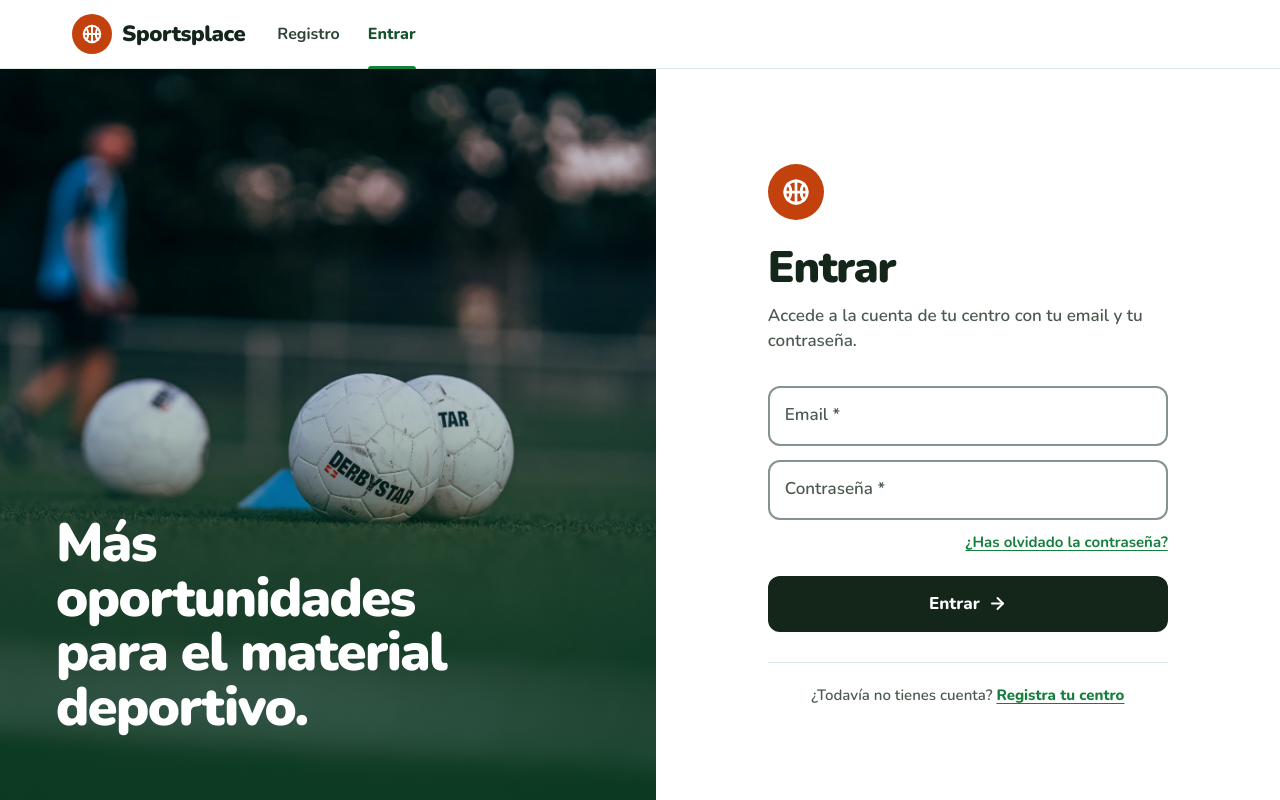
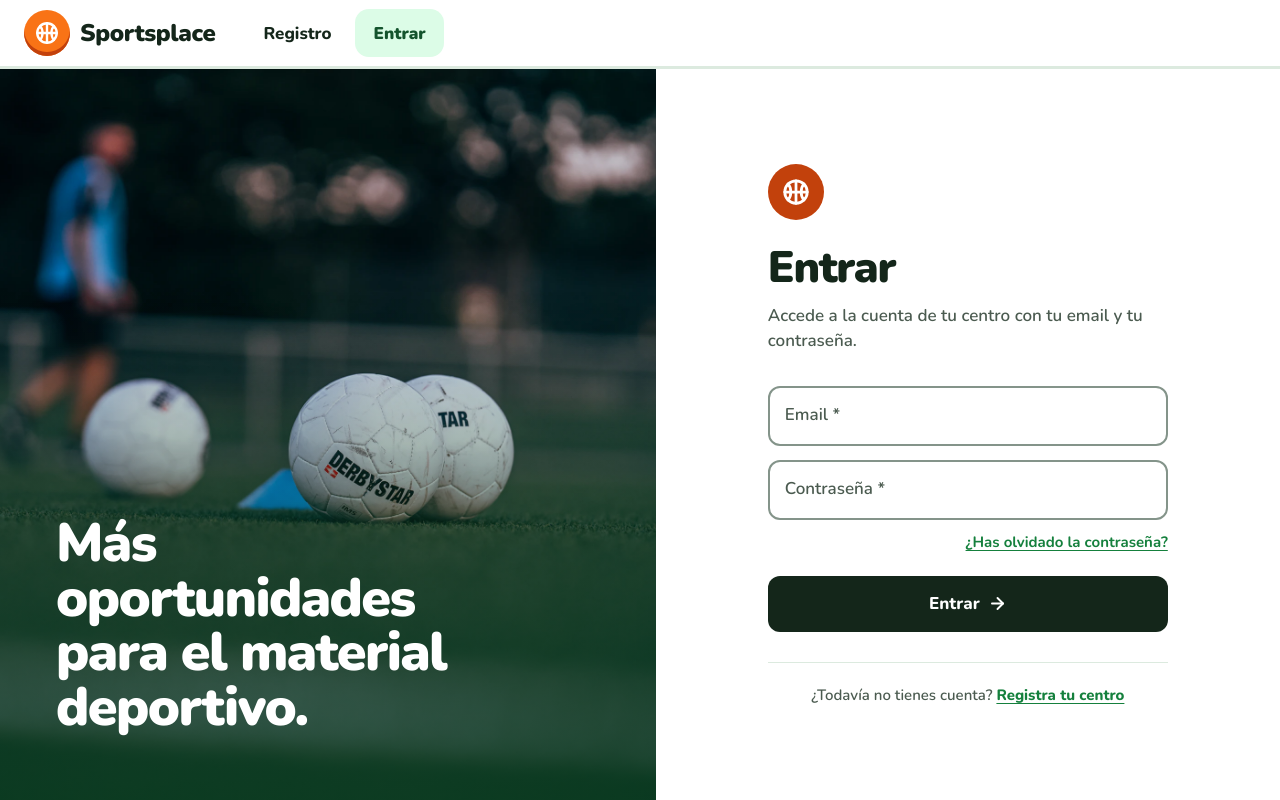
Before and after one commit to UB-ES-A4-2026/sportsplace, a React (Vite) app in the folder frontend/: page /entrar in a window 1280 px wide. Built offline with nearby package versions, Linux system fonts and the light colour scheme.

Commit message:
Diseño con vida: cabecera de Lucía (enlaces con fondo verde claro el activo, logo con pisada e iniciales del centro)

```diff
--- a/frontend/src/components/Layout.jsx
+++ b/frontend/src/components/Layout.jsx
@@ -1,4 +1,4 @@
-import { ClipboardList, Menu, Package, Plus, Search, X } from 'lucide-react';
+import { Box, Menu, Plus, Search, SquareMenu, X } from 'lucide-react';
 import { useEffect, useRef, useState } from 'react';
 import { Link, NavLink, Outlet, useLocation } from 'react-router';
 import { useAuth } from '../auth/useAuth.js';
@@ -37,12 +37,13 @@ export default function Layout() {
 
   return (
     <>
-      <header className="cabecera">
+      {/* Sin sesión (portada, registro, /entrar) la barra es más baja: solo lleva «Registro» y «Entrar». */}
+      <header className={usuario ? 'cabecera' : 'cabecera cabecera-publica'}>
         <div className="cabecera-contenido">
           {/* US-96 CA1: con sesión, el logo lleva al catálogo. Mientras se comprueba la sesión guardada (al recargar o
               entrar por una URL) ya apunta a /catalogo; si la sesión no vale, la ruta privada lleva a /entrar. */}
           <Link to={usuario || cargando ? '/catalogo' : '/'} className="brand">
-            <span className="brand-mark" aria-hidden="true"><IconoDeporte nombre="baloncesto" tamano={22} color="#fff" grosor={2.2} /></span>
+            <span className="brand-mark" aria-hidden="true"><IconoDeporte nombre="baloncesto" tamano={26} color="#fff" grosor={2.2} /></span>
             <span>Sportsplace</span>
           </Link>
           {usuario && (
@@ -57,12 +58,12 @@ export default function Layout() {
               <>
                 <div className="menu-enlaces">
                   {/* US-96 CA1: «Catálogo», marcado como activo (aria-current) en /catalogo. */}
-                  <NavLink to="/catalogo"><Search size={19} aria-hidden="true" />Catálogo</NavLink>
-                  {/* US-18 CA1: «Mis anuncios», subrayado en cualquier ruta que empiece por /mis-anuncios. */}
-                  <NavLink to="/mis-anuncios"><ClipboardList size={19} aria-hidden="true" />Mis anuncios</NavLink>
+                  <NavLink to="/catalogo"><Search size={22} strokeWidth={2.4} aria-hidden="true" />Catálogo</NavLink>
+                  {/* US-18 CA1: «Mis anuncios», marcado en cualquier ruta que empiece por /mis-anuncios. */}
+                  <NavLink to="/mis-anuncios"><SquareMenu size={22} strokeWidth={2.2} aria-hidden="true" />Mis anuncios</NavLink>
                   {/* US-109 CA1 y CA9: «Pedidos» → /pedidos?pestana=recibidos, con el número de recibidos pendientes. */}
                   <NavLink to={ENLACE_CABECERA}>
-                    <Package size={19} aria-hidden="true" />
+                    <Box size={22} strokeWidth={2.2} aria-hidden="true" />
                     {TEXTOS_PEDIDOS.enlaceCabecera}
                     {contador && (
                       <span className="contador-pedidos">
@@ -73,7 +74,7 @@ export default function Layout() {
                 </div>
                 <div className="menu-acciones">
                   {/* US-12 CA1: botón primario «Publicar anuncio», a la derecha y antes del menú del centro. */}
-                  <Link to="/anuncios/nuevo" className="boton-cabecera s2-boton"><Plus size={19} strokeWidth={2.6} aria-hidden="true" />Publicar anuncio</Link>
+                  <Link to="/anuncios/nuevo" className="boton-cabecera s2-boton"><Plus size={22} strokeWidth={3} aria-hidden="true" />Publicar anuncio</Link>
                   {/* US-07 CA1: menú del centro (nombre ▾) con «Mi perfil» y «Cerrar sesión». */}
                   <MenuCentro />
                 </div>
--- a/frontend/src/diseno/cabecera.css
+++ b/frontend/src/diseno/cabecera.css
@@ -1,118 +1,147 @@
-/* Diseño con vida (#361): cabecera común. Barra blanca fija arriba con una línea fina debajo; logo con el balón naranja,
-   enlaces con icono y el activo subrayado en verde como una pestaña (E03: «Mis anuncios» subrayado; E04 CA1: «Catálogo»
-   marcado como activo, siempre con aria-current), contador de pedidos naranja, «Publicar anuncio» naranja y el menú del
-   centro con sus iniciales. En móvil los enlaces se recogen tras «Menú». */
+/* Diseño con vida (#361): cabecera común, como Cabecera.dc.html de Lucía. Barra blanca fija arriba con borde de 3 px;
+   logo con el balón blanco en un círculo naranja con pisada; enlaces con icono de 48 px y radio 14, el activo con fondo
+   verde claro (E03: «Mis anuncios»; E04 CA1: «Catálogo»; siempre con aria-current), contador de pedidos naranja,
+   «Publicar anuncio» naranja con «+» y el menú del centro con sus iniciales en un círculo. En móvil los enlaces se
+   recogen tras «Menú». */
 @import './tokens.css';
 
-.cabecera { position: sticky; top: 0; z-index: 30; border-bottom: 1px solid var(--s2-linea); background: var(--s2-superficie); }
-.cabecera-contenido { display: flex; align-items: center; gap: 20px; max-width: 1200px; min-height: 68px; margin: 0 auto; padding: 0 32px; }
+/* Alto de la barra con sesión (80 px + el borde). Lo usa el aviso tras una acción (styles.css) para salir justo debajo. */
+:root { --cabecera-alto: 83px; }
 
-/* Logo «Sportsplace» */
+.cabecera { position: sticky; top: 0; z-index: 30; border-bottom: var(--s2-borde) solid var(--s2-linea); background: var(--s2-superficie); }
+.cabecera-contenido {
+  display: flex; align-items: center; gap: 14px; max-width: 1280px; min-height: calc(var(--cabecera-alto) - var(--s2-borde));
+  margin: 0 auto; padding: 0 24px;
+}
+/* Sin sesión (portada, registro y /entrar) solo hay «Registro» y «Entrar»: la barra se queda en 69 px, como antes
+   (la pantalla partida de /entrar ocupa justo el resto de la ventana). */
+.cabecera-publica .cabecera-contenido { min-height: 66px; }
+
+/* Logo «Sportsplace»: círculo naranja con pisada y el balón en blanco. */
 .cabecera .brand {
-  display: flex; flex: none; align-items: center; gap: 10px; color: var(--s2-tinta); font-size: 22px; font-weight: 900;
-  letter-spacing: -0.02em; text-decoration: none; white-space: nowrap;
+  display: flex; flex: none; align-items: center; gap: 10px; margin-right: 16px; color: var(--s2-tinta); font-size: 24px;
+  font-weight: 900; letter-spacing: -0.4px; text-decoration: none; white-space: nowrap;
 }
 .cabecera .brand-mark {
-  display: grid; place-items: center; width: 40px; height: 40px; border-radius: 50%; background: var(--s2-naranja-600);
+  display: grid; flex: none; place-items: center; width: 46px; height: 46px; border-radius: 50%;
+  background: var(--s2-naranja-500); box-shadow: inset 0 -4px 0 var(--s2-naranja-600);
 }
-.cabecera .brand:focus-visible { border-radius: var(--s2-radio-s); }
+.cabecera .brand:focus-visible { border-radius: var(--s2-radio); }
 
-/* Enlaces: pestañas de la altura de la barra, con el activo subrayado. */
-.cabecera .menu { display: flex; flex: 1; align-items: center; justify-content: space-between; gap: 16px; align-self: stretch; }
-.cabecera .menu-enlaces { display: flex; align-items: stretch; gap: 4px; align-self: stretch; }
-.cabecera .menu-acciones { display: flex; align-items: center; gap: 12px; }
+/* Enlaces con icono, de 48 px y radio 14; el activo con fondo verde claro y texto verde oscuro, sin subrayado. */
+.cabecera .menu { display: flex; flex: 1; align-items: center; justify-content: space-between; gap: 14px; min-width: 0; }
+.cabecera .menu-enlaces { display: flex; align-items: center; gap: 6px; }
+.cabecera .menu-acciones { display: flex; align-items: center; gap: 14px; }
 .cabecera .menu-enlaces a {
-  position: relative; display: inline-flex; flex: none; align-items: center; gap: 8px; min-height: var(--s2-toque); padding: 0 12px;
-  color: var(--s2-tinta-2); font-size: 16px; font-weight: 700; text-decoration: none; white-space: nowrap;
-  transition: color 160ms var(--s2-curva);
+  display: inline-flex; flex: none; align-items: center; gap: 8px; min-height: 48px; padding: 0 18px;
+  border-radius: var(--s2-radio); color: var(--s2-tinta); font-size: 17px; font-weight: 800; text-decoration: none;
+  white-space: nowrap; transition: background-color 160ms var(--s2-curva), color 160ms var(--s2-curva);
 }
-.cabecera .menu-enlaces a:hover { color: var(--s2-teal-800); }
-.cabecera .menu-enlaces a.active { color: var(--s2-teal-800); font-weight: 800; }
-.cabecera .menu-enlaces a.active::after {
-  content: ''; position: absolute; right: 12px; bottom: -1px; left: 12px; height: 3px; border-radius: 3px 3px 0 0; background: var(--s2-teal-700);
-}
-.cabecera .menu-enlaces a:focus-visible { border-radius: var(--s2-radio-s); outline-offset: -3px; }
+.cabecera .menu-enlaces a svg { flex: none; }
+.cabecera .menu-enlaces a:hover { color: var(--s2-tinta); background: var(--s2-linea-2); }
+.cabecera .menu-enlaces a.active { color: var(--s2-teal-800); background: var(--s2-teal-100); font-weight: 900; }
 
 /* US-109 CA9: contador de pedidos recibidos pendientes («pendientes» solo para lectores de pantalla). */
 .cabecera .contador-pedidos {
-  min-width: 22px; height: 22px; padding: 0 6px; border-radius: 11px; color: #fff; background: var(--s2-naranja-600);
-  font-size: 13px; font-weight: 800; line-height: 22px; text-align: center; font-variant-numeric: tabular-nums;
+  display: inline-grid; place-items: center; min-width: 24px; height: 24px; padding: 0 6px; border-radius: var(--s2-radio-etiqueta);
+  color: #fff; background: var(--s2-naranja-600); font-size: 14px; font-weight: 900; line-height: 1; font-variant-numeric: tabular-nums;
 }
 
-/* US-12 CA1: «Publicar anuncio» (.s2-boton naranja, un poco más bajo que en las pantallas). */
-.cabecera a.boton-cabecera { flex: none; min-height: var(--s2-toque); padding: 0 18px; font-size: 16px; }
+/* US-12 CA1: «Publicar anuncio» (.s2-boton naranja con pisada, 52 px). */
+.cabecera a.boton-cabecera { flex: none; min-height: var(--s2-toque-l); padding: 0 22px; font-size: 18px; }
 
-/* US-07 CA1: menú del centro («nombre ▾» con «Mi perfil» y «Cerrar sesión») */
+/* US-07 CA1: menú del centro («nombre ▾» con «Mi perfil» y «Cerrar sesión»). Las iniciales van en un círculo blanco de
+   52 px con borde, como el botón del centro del mockup; el desplegable flota (sombra suave). */
 .cabecera .menu-centro { position: relative; }
 .cabecera .menu-centro-boton {
   --pisada: 0 0 transparent;
-  display: inline-flex; align-items: center; gap: 8px; min-height: var(--s2-toque); margin: 0; padding: 0 10px 0 4px;
-  border: 0; border-radius: var(--s2-radio); color: var(--s2-tinta); background: none;
-  font-size: 15px; font-weight: 700; white-space: nowrap; cursor: pointer; transition: background-color 160ms var(--s2-curva);
+  display: inline-flex; align-items: center; gap: 10px; min-height: var(--s2-toque-l); margin: 0; padding: 0 14px 0 0;
+  border: 0; border-radius: var(--s2-radio-etiqueta); color: var(--s2-tinta); background: none;
+  font-size: 16px; font-weight: 800; line-height: 1.2; white-space: nowrap; cursor: pointer;
+  transition: background-color 160ms var(--s2-curva);
 }
-.cabecera .menu-centro-boton:hover { color: var(--s2-tinta); background: var(--s2-fondo-2); }
+.cabecera .menu-centro-boton:hover { color: var(--s2-tinta); background: var(--s2-linea-2); }
 .cabecera .menu-centro-avatar {
-  display: grid; flex: none; place-items: center; width: 36px; height: 36px; border-radius: 50%;
-  color: var(--s2-teal-800); background: var(--s2-teal-100); font-size: 13px; font-weight: 900;
+  display: grid; flex: none; place-items: center; width: 52px; height: 52px; border: var(--s2-borde) solid var(--s2-linea);
+  border-radius: 50%; color: var(--s2-teal-800); background: var(--s2-superficie); font-size: 16px; font-weight: 900;
+  transition: border-color 160ms var(--s2-curva);
 }
-.cabecera .menu-centro-nombre { max-width: 160px; overflow: hidden; text-overflow: ellipsis; }
+.cabecera .menu-centro-boton:hover .menu-centro-avatar,
+.cabecera .menu-centro-boton[aria-expanded="true"] .menu-centro-avatar { border-color: var(--s2-teal-700); }
+.cabecera .menu-centro-nombre { max-width: 170px; overflow: hidden; text-overflow: ellipsis; }
 .cabecera .menu-centro-opciones {
-  position: absolute; top: calc(100% + 8px); right: 0; z-index: 10; display: grid; min-width: 210px; padding: 6px;
-  border: 1px solid var(--s2-linea); border-radius: var(--s2-radio); background: var(--s2-superficie); box-shadow: var(--s2-sombra-3);
-  animation: cabecera-aparece 180ms var(--s2-curva);
+  position: absolute; top: calc(100% + 10px); right: 0; z-index: 10; display: grid; gap: 2px; min-width: 220px; padding: 8px;
+  border: 2px solid var(--s2-linea); border-radius: var(--s2-radio-l); background: var(--s2-superficie);
+  box-shadow: var(--s2-sombra-flota); animation: cabecera-aparece 180ms var(--s2-curva);
 }
 .cabecera .menu-centro-opciones[hidden] { display: none; }
 .cabecera .menu-centro-opciones a,
 .cabecera .menu-centro-opciones button {
   --pisada: 0 0 transparent;
-  display: flex; align-items: center; width: 100%; min-height: var(--s2-toque); margin: 0; padding: 0 12px; border: 0;
-  border-radius: var(--s2-radio-s); color: var(--s2-tinta); background: none; font: inherit; font-size: 15px; font-weight: 700;
+  display: flex; align-items: center; width: 100%; min-height: var(--s2-toque); margin: 0; padding: 0 14px; border: 0;
+  border-radius: var(--s2-radio-s); color: var(--s2-tinta); background: none; font: inherit; font-size: 16px; font-weight: 800;
   text-align: left; text-decoration: none; cursor: pointer;
 }
 .cabecera .menu-centro-opciones a:hover,
-.cabecera .menu-centro-opciones button:hover { color: var(--s2-teal-800); background: var(--s2-teal-50); }
+.cabecera .menu-centro-opciones button:hover { color: var(--s2-teal-800); background: var(--s2-teal-100); }
 
 /* Botón «Menú» (solo en móvil). Con pedidos recibidos pendientes lleva un punto naranja: el número está dentro. */
 .cabecera .cabecera-boton-menu { display: none; }
 .cabecera .cabecera-boton-menu-aviso {
-  position: absolute; top: 7px; right: 7px; width: 10px; height: 10px; border-radius: 50%; background: var(--s2-naranja-600);
+  position: absolute; top: 6px; right: 6px; width: 12px; height: 12px; border-radius: 50%; background: var(--s2-naranja-600);
   box-shadow: 0 0 0 2px var(--s2-superficie);
 }
 
-/* Pantallas medianas: menos aire y el menú del centro solo con las iniciales y «▾» (el nombre sigue para los lectores). */
-@media (max-width: 1180px) and (min-width: 921px) {
-  .cabecera-contenido { gap: 14px; padding-inline: 24px; }
-  .cabecera .menu-enlaces a { padding: 0 9px; font-size: 15px; }
-  .cabecera .menu-centro-nombre {
+/* Hasta 1360 px el nombre del centro no cabe al lado de sus iniciales: se queda solo para los lectores de pantalla. */
+@media (max-width: 1360px) {
+  .cabecera .menu.privado .menu-centro-boton { padding-right: 10px; }
+  .cabecera .menu.privado .menu-centro-nombre {
     position: absolute; width: 1px; height: 1px; overflow: hidden; clip: rect(0 0 0 0); white-space: nowrap;
   }
 }
 
-/* Móvil: los enlaces se recogen tras «Menú» y se abren en columna, separados por líneas finas. */
-@media (max-width: 920px) {
-  .cabecera-contenido { flex-wrap: wrap; gap: 10px; min-height: 60px; padding: 8px 16px; }
-  .cabecera .brand { font-size: 20px; }
-  .cabecera .brand-mark { width: 36px; height: 36px; }
+/* Pantallas medianas: menos aire entre piezas, enlaces más estrechos y «Publicar anuncio» un poco más pequeño. */
+@media (max-width: 1180px) {
+  .cabecera-contenido { gap: 10px; }
+  .cabecera .brand { margin-right: 4px; font-size: 22px; }
+  .cabecera .menu, .cabecera .menu-acciones { gap: 10px; }
+  .cabecera .menu-enlaces { gap: 2px; }
+  .cabecera .menu-enlaces a { padding: 0 12px; font-size: 16px; }
+  .cabecera a.boton-cabecera { padding: 0 16px; font-size: 16px; }
+  .cabecera .menu-centro-avatar { width: 46px; height: 46px; }
+}
+
+/* Móvil y tabletas: los enlaces se recogen tras «Menú» y se abren en columna, con las mismas pastillas de 48 px. */
+@media (max-width: 980px) {
+  :root { --cabecera-alto: 67px; }
+  .cabecera-contenido,
+  .cabecera-publica .cabecera-contenido { flex-wrap: wrap; gap: 10px; min-height: calc(var(--cabecera-alto) - var(--s2-borde)); padding: 8px 16px; }
+  .cabecera .brand { margin-right: 0; font-size: 22px; }
+  .cabecera .brand-mark { width: 42px; height: 42px; }
   .cabecera .cabecera-boton-menu {
-    --pisada: inset 0 0 0 1px var(--s2-linea);
-    position: relative; display: grid; place-items: center; width: var(--s2-toque); height: var(--s2-toque); margin: 0 0 0 auto;
-    padding: 0; border-radius: var(--s2-radio); color: var(--s2-tinta); background: var(--s2-superficie); cursor: pointer;
+    --pisada: 0 0 transparent;
+    position: relative; display: grid; place-items: center; width: 48px; height: 48px; margin: 0 0 0 auto; padding: 0;
+    border: var(--s2-campo-grosor) solid var(--s2-linea); border-radius: var(--s2-radio); color: var(--s2-tinta);
+    background: var(--s2-superficie); cursor: pointer;
   }
-  .cabecera .cabecera-boton-menu:hover { background: var(--s2-fondo-2); }
-  .cabecera .menu.privado { display: none; width: 100%; flex-direction: column; align-items: stretch; gap: 12px; padding: 0 0 12px; }
+  .cabecera .cabecera-boton-menu:hover { color: var(--s2-tinta); background: var(--s2-linea-2); }
+  .cabecera .cabecera-boton-menu[aria-expanded="true"] { color: var(--s2-teal-800); border-color: var(--s2-teal-100); background: var(--s2-teal-100); }
+  .cabecera .menu.privado { display: none; flex: 1 1 100%; flex-direction: column; align-items: stretch; gap: 12px; padding: 4px 0 12px; }
   .cabecera .menu.privado.abierto { display: flex; animation: cabecera-aparece 200ms var(--s2-curva); }
   .cabecera .menu.privado .menu-enlaces,
-  .cabecera .menu.privado .menu-acciones { flex-direction: column; align-items: stretch; gap: 0; }
-  .cabecera .menu.privado .menu-enlaces { border-top: 1px solid var(--s2-linea); }
-  .cabecera .menu.privado .menu-enlaces a { min-height: 52px; padding: 0 4px; border-bottom: 1px solid var(--s2-linea-2); }
-  .cabecera .menu.privado .menu-enlaces a.active::after { top: 12px; right: auto; bottom: 12px; left: -16px; width: 3px; height: auto; border-radius: 0 3px 3px 0; }
+  .cabecera .menu.privado .menu-acciones { flex-direction: column; align-items: stretch; gap: 4px; }
+  .cabecera .menu.privado .menu-enlaces { padding-top: 10px; border-top: 2px solid var(--s2-linea-2); }
+  .cabecera .menu.privado .menu-enlaces a { min-height: 52px; padding: 0 14px; font-size: 17px; }
   .cabecera .menu.privado .menu-acciones { gap: 10px; }
-  .cabecera .menu.privado a.boton-cabecera { justify-content: center; min-height: var(--s2-toque-l); }
-  .cabecera .menu.privado .menu-centro-boton { width: 100%; padding-left: 0; }
-  .cabecera .menu.privado .menu-centro-nombre { max-width: none; flex: 1; text-align: left; }
+  .cabecera .menu.privado a.boton-cabecera { justify-content: center; min-height: var(--s2-toque-l); font-size: 18px; }
+  .cabecera .menu.privado .menu-centro-boton { width: 100%; padding-right: 14px; border-radius: var(--s2-radio); }
+  .cabecera .menu.privado .menu-centro-avatar { width: 46px; height: 46px; }
+  .cabecera .menu.privado .menu-centro-nombre {
+    position: static; width: auto; height: auto; max-width: none; flex: 1; overflow: hidden; clip: auto; text-align: left;
+  }
   .cabecera .menu.privado .menu-centro-opciones { position: static; margin-top: 6px; box-shadow: none; animation: none; }
   .cabecera .menu:not(.privado) { justify-content: flex-end; }
-  .cabecera .menu:not(.privado) .menu-enlaces { gap: 0; }
+  .cabecera .menu:not(.privado) .menu-enlaces a { padding: 0 14px; }
 }
 
 @keyframes cabecera-aparece { from { opacity: 0; transform: translateY(-4px); } }
```
